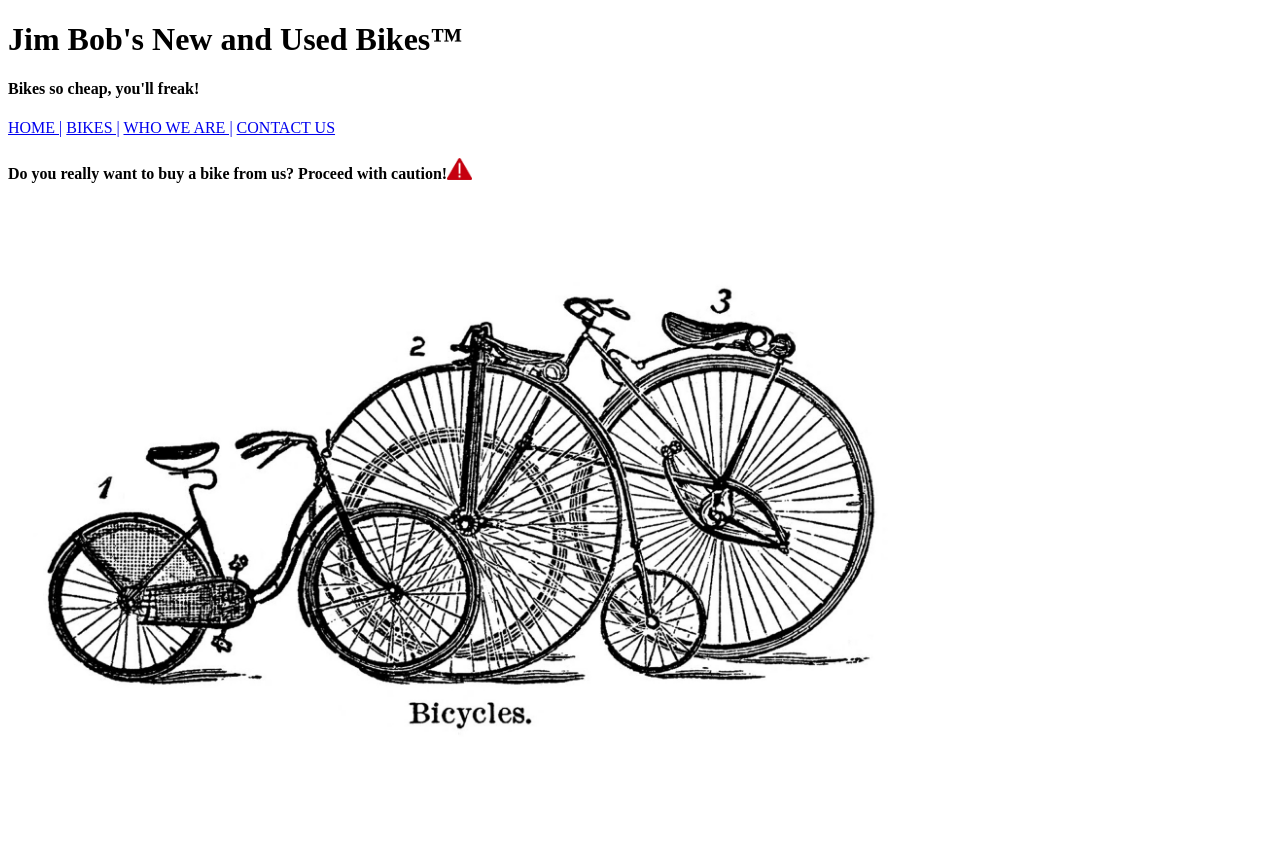
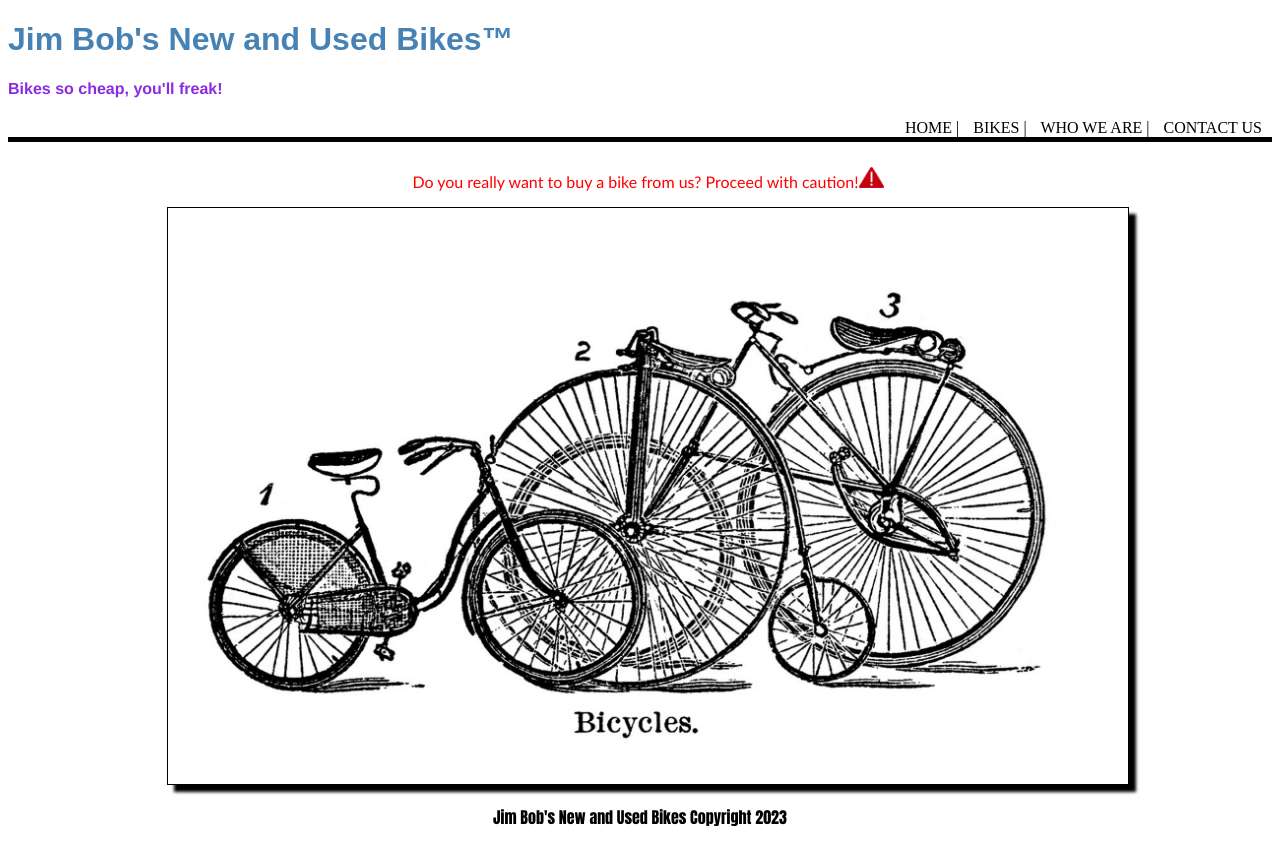
Before and after one commit to raglandgraphix/frontEndWeek2Asign, a plain HTML site: page index.html in a window 1280 px wide. Before the commit the page ends 800 px from the top, so only its background shows below. Drawn offline with Linux system fonts and the light colour scheme.

Commit message:
updating to work on another computer

```diff
--- /dev/null
+++ b/css/JBs.css
@@ -0,0 +1,53 @@
+h1{
+    font-family: Arial, Helvetica, sans-serif;
+    color: #4682B4;
+}
+h4{
+    font-family: 'Franklin Gothic Medium', 'Arial Narrow', Arial, sans-serif;
+    color: blueviolet;
+}
+.standardCopy{
+    font-family: 'Gill Sans', 'Gill Sans MT', Calibri, 'Trebuchet MS', sans-serif;
+    color: red;
+    text-align: center;
+
+
+}
+nav {
+    width: 100%;
+    margin-bottom: 25px;
+    border-bottom: solid thick black;
+    text-align: right;
+
+}
+nav a{
+    text-decoration: none;
+    color: black;
+    cursor: pointer;
+    margin-right: 10px;
+}
+main{
+    width: 100vw;
+   text-align: center;
+
+
+}
+#logo{
+    justify-content: space-around;
+    border: black solid thin;
+    box-shadow: 7px 7px 3px;
+}
+#copyright{
+    text-align: center;
+    font-family: Impact, Haettenschweiler, 'Arial Narrow Bold', sans-serif;
+}
+#owners{
+    border: black solid thin;
+    list-style-type: none;
+    color: red;
+}
+#owners img{
+    box-shadow: 5px 5px 3px;
+    color: black;
+    width: 250px;
+}
--- a/index.html
+++ b/index.html
@@ -5,6 +5,7 @@
     <meta name="viewport" content="width=device-width, initial-scale=1.0">
     <!--typical title for a make beleive bike company-->
     <title>Jim Bob's Bikes</title>
+    <link rel="stylesheet" href="css/JBs.css" type="text/css">
 
 </head>
 <body>
@@ -22,10 +23,12 @@
     </header>
         <main>
             <!--by using a span tag i can make things that are usually block "inline" since i am not using css.-->
-            <h4>Do you really want to buy a bike from us? Proceed with caution!<span><img src="assets/caution.jpg" width="25px"></span></h4>
+            <p class="standardCopy">Do you really want to buy a bike from us? Proceed with caution!<span><img src="assets/caution.jpg" width="25px"></span></p>
             <!-- The image/logo for this site was done with a width of 75%. This will make it responsive. I used the alt for purposes of SEO and handicap readers-->
-            <img src="assets/bikeLogo.jpg" width="75%" alt="Picture of bikes"/>
+            <img id="logo" src="assets/bikeLogo.jpg" width="75%" alt="Picture of bikes"/>
         </main>
+
+        <p id="copyright">Jim Bob's New and Used Bikes Copyright 2023</p>
 
 
 </body>
```
Also changed, not shown: bikes.html (+1 -0 lines), contact.html (+1 -0 lines), who.html (+5 -4 lines).
